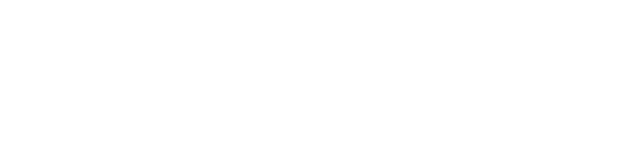
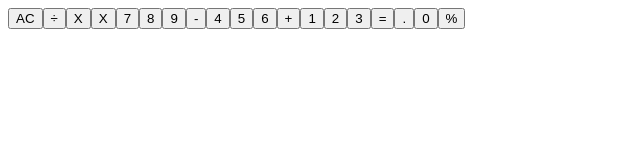
Before and after one commit to Ayaaa13/calculator, a plain HTML site: page index.html in a window 1280 px wide. Shown: the whole page, without its empty margins (0-640 px from the left). Drawn offline with Linux system fonts and the light colour scheme.

Commit message:
Update index.html

```diff
--- a/index.html
+++ b/index.html
@@ -6,5 +6,7 @@
     <link rel="stylesheet" href="style.css" />
     <title>Calculator</title>
   </head>
-  <body></body>
+  <body>
+    <button>AC</button><button>÷</button><button>X</button><button>X</button><button>7</button><button>8</button><button>9</button><button>-</button><button>4</button><button>5</button><button>6</button><button>+</button><button>1</button><button>2</button><button>3</button><button>=</button><button>.</button><button>0</button><button>%</button>
+  </body>
 </html>
```
